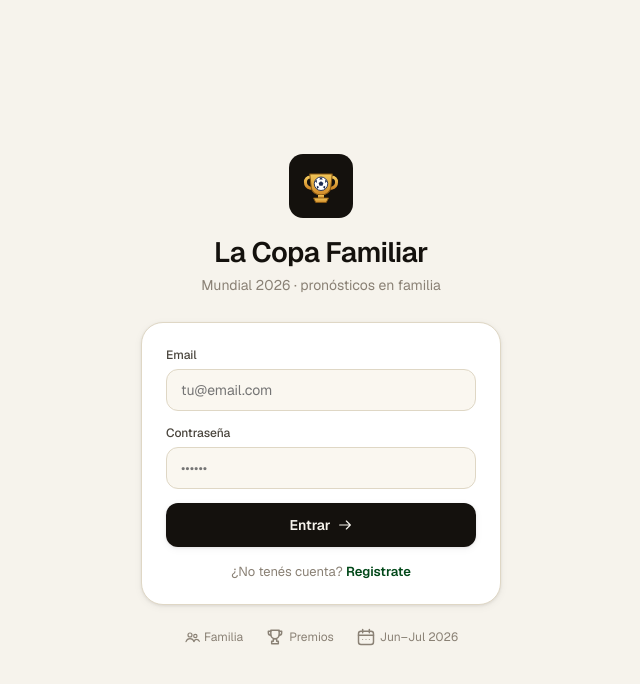
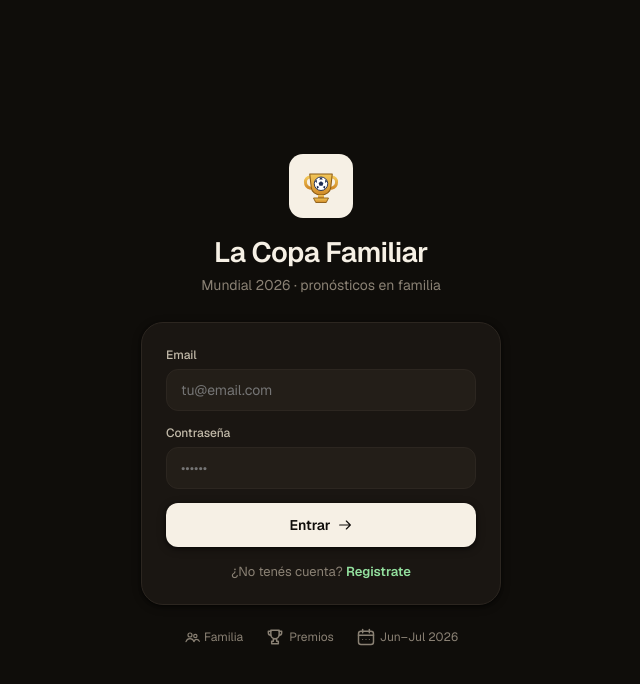
Before and after one commit to diegotronics/quiniela, a React (Vite) app: page / in a window 1280 px wide. Shown: the top 684 px of the page, without its empty margins (319-959 px from the left). Built offline with nearby package versions, Linux system fonts and the light colour scheme; no server answers.

Commit message:
dark mode

```diff
--- a/index.html
+++ b/index.html
@@ -24,8 +24,23 @@
 
     <!-- PWA / móvil -->
     <link rel="manifest" href="/manifest.webmanifest" />
+    <meta name="theme-color" content="#0F0D0A" />
     <meta name="theme-color" content="#F6F3EC" media="(prefers-color-scheme: light)" />
-    <meta name="theme-color" content="#1B2A52" media="(prefers-color-scheme: dark)" />
+    <meta name="theme-color" content="#0F0D0A" media="(prefers-color-scheme: dark)" />
+
+    <!-- Tema (anti-FOUC) — aplica data-theme antes de React.
+         Default: dark. Respeta la preferencia guardada en localStorage. -->
+    <script>
+      (function () {
+        try {
+          var stored = window.localStorage.getItem('lcf-theme');
+          var theme = stored === 'light' || stored === 'dark' ? stored : 'dark';
+          document.documentElement.setAttribute('data-theme', theme);
+        } catch (e) {
+          document.documentElement.setAttribute('data-theme', 'dark');
+        }
+      })();
+    </script>
     <meta name="apple-mobile-web-app-capable" content="yes" />
     <meta name="apple-mobile-web-app-status-bar-style" content="default" />
     <meta name="apple-mobile-web-app-title" content="Copa Familiar" />
--- a/src/components/ui/Icon.jsx
+++ b/src/components/ui/Icon.jsx
@@ -206,4 +206,13 @@ export const Icon = {
       <path d="M10 11v6M14 11v6" />
     </>
   )),
+  Moon: svgFactory(16, (
+    <path d="M20 14.5A8.5 8.5 0 0 1 9.5 4a.5.5 0 0 0-.7-.5 9 9 0 1 0 11.7 11.7.5.5 0 0 0-.5-.7z" />
+  )),
+  Sun: svgFactory(16, (
+    <>
+      <circle cx="12" cy="12" r="4" />
+      <path d="M12 2v2M12 20v2M4.9 4.9l1.5 1.5M17.6 17.6l1.5 1.5M2 12h2M20 12h2M4.9 19.1l1.5-1.5M17.6 6.4l1.5-1.5" />
+    </>
+  )),
 };
--- /dev/null
+++ b/src/context/ThemeContext.jsx
@@ -0,0 +1,53 @@
+import { createContext, useCallback, useContext, useEffect, useMemo, useState } from "react";
+
+const STORAGE_KEY = "lcf-theme";
+const DEFAULT_THEME = "dark";
+
+function readInitialTheme() {
+  if (typeof window === "undefined") return DEFAULT_THEME;
+  const stored = window.localStorage.getItem(STORAGE_KEY);
+  if (stored === "light" || stored === "dark") return stored;
+  return DEFAULT_THEME;
+}
+
+function applyTheme(theme) {
+  if (typeof document === "undefined") return;
+  document.documentElement.setAttribute("data-theme", theme);
+  const meta = document.querySelector('meta[name="theme-color"]:not([media])');
+  if (meta) meta.setAttribute("content", theme === "dark" ? "#0F0D0A" : "#F6F3EC");
+}
+
+const ThemeContext = createContext({
+  theme: DEFAULT_THEME,
+  setTheme: () => {},
+  toggleTheme: () => {},
+});
+
+export function ThemeProvider({ children }) {
+  const [theme, setThemeState] = useState(readInitialTheme);
+
+  useEffect(() => {
+    applyTheme(theme);
+    try {
+      window.localStorage.setItem(STORAGE_KEY, theme);
+    } catch (_) {
+      // Si el storage está bloqueado (modo incógnito, etc.) no rompemos la app.
+    }
+  }, [theme]);
+
+  const setTheme = useCallback((next) => {
+    setThemeState(next === "light" ? "light" : "dark");
+  }, []);
+
+  const toggleTheme = useCallback(() => {
+    setThemeState((prev) => (prev === "dark" ? "light" : "dark"));
+  }, []);
+
+  const value = useMemo(() => ({ theme, setTheme, toggleTheme }), [theme, setTheme, toggleTheme]);
+
+  return <ThemeContext.Provider value={value}>{children}</ThemeContext.Provider>;
+}
+
+export function useTheme() {
+  return useContext(ThemeContext);
+}
--- a/src/main.jsx
+++ b/src/main.jsx
@@ -3,14 +3,17 @@ import ReactDOM from "react-dom/client";
 import { BrowserRouter } from "react-router-dom";
 import App from "@/App.jsx";
 import { AuthProvider } from "@/context/AuthContext";
+import { ThemeProvider } from "@/context/ThemeContext";
 import "@/styles/globals.css";
 
 ReactDOM.createRoot(document.getElementById("root")).render(
   <React.StrictMode>
     <BrowserRouter>
-      <AuthProvider>
-        <App />
-      </AuthProvider>
+      <ThemeProvider>
+        <AuthProvider>
+          <App />
+        </AuthProvider>
+      </ThemeProvider>
     </BrowserRouter>
   </React.StrictMode>
 );
--- a/src/pages/Perfil.jsx
+++ b/src/pages/Perfil.jsx
@@ -1,6 +1,7 @@
 import { useMemo } from "react";
 import { useNavigate } from "react-router-dom";
 import { useAuth } from "@/context/AuthContext";
+import { useTheme } from "@/context/ThemeContext";
 import { useFases } from "@/hooks/useFases";
 import { useAllPartidos } from "@/hooks/useAllPartidos";
 import { usePrediccionesUsuario } from "@/hooks/usePredicciones";
@@ -30,6 +31,8 @@ import { code, GROUP_NAME } from "@/lib/constants";
 export default function Perfil() {
   const navigate = useNavigate();
   const { user, logout } = useAuth();
+  const { theme, toggleTheme } = useTheme();
+  const isDark = theme === "dark";
   const { fases } = useFases();
   const { partidos } = useAllPartidos(fases);
   const { predicciones } = usePrediccionesUsuario(user?.id);
@@ -211,6 +214,7 @@ export default function Perfil() {
 
         {/* Acciones */}
         <div style={{ display: "flex", flexDirection: "column", gap: 10, marginTop: 4 }}>
+          <ThemeToggleRow isDark={isDark} onToggle={toggleTheme} />
           <Button
             variant="ghost"
             size="lg"
@@ -251,6 +255,84 @@ export default function Perfil() {
         </div>
       </div>
     </MobileShell>
+  );
+}
+
+function ThemeToggleRow({ isDark, onToggle }) {
+  return (
+    <button
+      type="button"
+      role="switch"
+      aria-checked={isDark}
+      onClick={onToggle}
+      className="btn-interactive"
+      style={{
+        display: "flex",
+        alignItems: "center",
+        justifyContent: "space-between",
+        gap: 12,
+        width: "100%",
+        padding: "14px 16px",
+        borderRadius: "var(--r-lg)",
+        background: "var(--surface)",
+        border: "1px solid var(--line)",
+        boxShadow: "var(--shadow-1)",
+        color: "var(--ink)",
+        cursor: "pointer",
+        fontFamily: "var(--font-sans)",
+      }}
+    >
+      <span style={{ display: "inline-flex", alignItems: "center", gap: 10 }}>
+        <span
+          aria-hidden
+          style={{
+            display: "inline-flex",
+            alignItems: "center",
+            justifyContent: "center",
+            width: 28,
+            height: 28,
+            borderRadius: 999,
+            background: isDark ? "var(--surface-2)" : "var(--gold-soft)",
+            color: isDark ? "var(--ink)" : "var(--gold-ink)",
+            transition: "background 200ms ease, color 200ms ease",
+          }}
+        >
+          {isDark ? <Icon.Moon /> : <Icon.Sun />}
+        </span>
+        <span style={{ display: "flex", flexDirection: "column", alignItems: "flex-start" }}>
+          <span style={{ fontSize: 14, fontWeight: 600, color: "var(--ink)" }}>Modo oscuro</span>
+          <span style={{ fontSize: 11, color: "var(--ink-3)", marginTop: 1 }}>
+            {isDark ? "Activado" : "Desactivado"}
+          </span>
+        </span>
+      </span>
+      <span
+        aria-hidden
+        style={{
+          position: "relative",
+          width: 44,
+          height: 26,
+          borderRadius: 999,
+          background: isDark ? "var(--accent)" : "var(--line-strong)",
+          transition: "background 200ms ease",
+          flexShrink: 0,
+        }}
+      >
+        <span
+          style={{
+            position: "absolute",
+            top: 3,
+            left: isDark ? 21 : 3,
+            width: 20,
+            height: 20,
+            borderRadius: "50%",
+            background: "#fff",
+            boxShadow: "0 1px 3px rgba(0,0,0,0.25), 0 0 0 0.5px rgba(0,0,0,0.08)",
+            transition: "left 200ms cubic-bezier(.2,.7,.2,1)",
+          }}
+        />
+      </span>
+    </button>
   );
 }
 
--- a/src/styles/globals.css
+++ b/src/styles/globals.css
@@ -6,7 +6,9 @@
 @import url('https://fonts.googleapis.com/css2?family=Bricolage+Grotesque:opsz,wght@12..96,500;12..96,600;12..96,700&family=Geist:wght@300;400;500;600;700&family=Geist+Mono:wght@400;500;600&display=swap');
 
 :root {
-  /* Color — Light */
+  color-scheme: light dark;
+
+  /* Color — Light (default-light tokens, sobrescritos por [data-theme="dark"]) */
   --bg: #F6F3EC;
   --surface: #FFFFFF;
   --surface-2: #FAF7F0;
@@ -59,6 +61,63 @@
   --shadow-3: 0 16px 32px rgba(20,17,13,0.18), 0 32px 64px rgba(20,17,13,0.10), 0 2px 6px rgba(20,17,13,0.06);
   --shadow-gold: 0 4px 14px rgba(212,160,23,0.22), 0 1px 3px rgba(20,17,13,0.08);
   --shadow-coral: 0 4px 14px rgba(225,121,76,0.20), 0 1px 3px rgba(20,17,13,0.08);
+
+  /* Brillo interior del flag-chip — invertido en dark */
+  --flag-chip-inset: rgba(255,255,255,0.4);
+  --flag-chip-outer: rgba(0,0,0,0.18);
+  --flag-chip-shadow: rgba(20,17,13,0.18);
+
+  /* Reflejo del shine sweep */
+  --shine-highlight: rgba(255,255,255,0.45);
+}
+
+/* ──────────────────────────────────────────────────────────────
+   Tema oscuro (punto 21) — default de la app
+   Activado por data-theme="dark" en <html>.
+   Mantiene la familia warm-neutral: fondos cálidos casi-negros
+   y crema como tinta. Los acentos (accent/gold/coral) suben en
+   lightness para legibilidad sobre superficies oscuras.
+   ────────────────────────────────────────────────────────────── */
+[data-theme="dark"] {
+  color-scheme: dark;
+
+  --bg: #0F0D0A;
+  --surface: #1A1612;
+  --surface-2: #231E18;
+  --ink: #F6F0E5;
+  --ink-2: #C2BAA9;
+  --ink-3: #8A8174;
+  --ink-4: #5A5247;
+  --line: #2C2620;
+  --line-2: #221D17;
+  --line-strong: #3D362E;
+  --hover: rgba(246,240,229,0.06);
+  --pressed: rgba(246,240,229,0.10);
+
+  --accent: oklch(0.68 0.13 148);
+  --accent-soft: oklch(0.28 0.07 148);
+  --accent-ink: oklch(0.84 0.12 148);
+  --coral: oklch(0.72 0.16 32);
+  --coral-ink: oklch(0.84 0.13 32);
+  --coral-soft: oklch(0.30 0.09 32);
+  --gold: oklch(0.78 0.16 80);
+  --gold-ink: oklch(0.86 0.13 80);
+  --gold-soft: oklch(0.30 0.09 80);
+  --danger: oklch(0.66 0.18 25);
+  --danger-soft: oklch(0.30 0.10 25);
+
+  --shadow-0: 0 0.5px 0 rgba(0,0,0,0.55), 0 1px 2px rgba(0,0,0,0.35);
+  --shadow-1: 0 1px 3px rgba(0,0,0,0.50), 0 2px 8px rgba(0,0,0,0.40);
+  --shadow-2: 0 4px 12px rgba(0,0,0,0.55), 0 8px 24px rgba(0,0,0,0.45), 0 1px 2px rgba(0,0,0,0.40);
+  --shadow-3: 0 16px 32px rgba(0,0,0,0.65), 0 32px 64px rgba(0,0,0,0.55), 0 2px 6px rgba(0,0,0,0.45);
+  --shadow-gold: 0 4px 14px rgba(217,167,57,0.22), 0 1px 3px rgba(0,0,0,0.45);
+  --shadow-coral: 0 4px 14px rgba(225,121,76,0.22), 0 1px 3px rgba(0,0,0,0.45);
+
+  --flag-chip-inset: rgba(255,255,255,0.10);
+  --flag-chip-outer: rgba(0,0,0,0.45);
+  --flag-chip-shadow: rgba(0,0,0,0.55);
+
+  --shine-highlight: rgba(246,240,229,0.18);
 }
 
 * { box-sizing: border-box; }
@@ -186,7 +245,7 @@ a { color: inherit; text-decoration: none; }
   position: absolute;
   top: 0; bottom: 0;
   width: 40%;
-  background: linear-gradient(120deg, transparent 20%, rgba(255,255,255,0.45) 50%, transparent 80%);
+  background: linear-gradient(120deg, transparent 20%, var(--shine-highlight) 50%, transparent 80%);
   animation: lcfShine 3.6s ease-in-out infinite;
   pointer-events: none;
 }
@@ -386,9 +445,9 @@ a { color: inherit; text-decoration: none; }
 
 .flag-chip {
   box-shadow:
-    0 1px 2px rgba(20,17,13,0.18),
-    0 0 0 1px rgba(255,255,255,0.4) inset,
-    0 0 0 0.5px rgba(0,0,0,0.18);
+    0 1px 2px var(--flag-chip-shadow),
+    0 0 0 1px var(--flag-chip-inset) inset,
+    0 0 0 0.5px var(--flag-chip-outer);
 }
 
 /* ───────── Barra de progreso protagonista (punto 12) ───────── */
```
Also changed, not shown: 1 other file (tests, documents, lock files or other folders).
